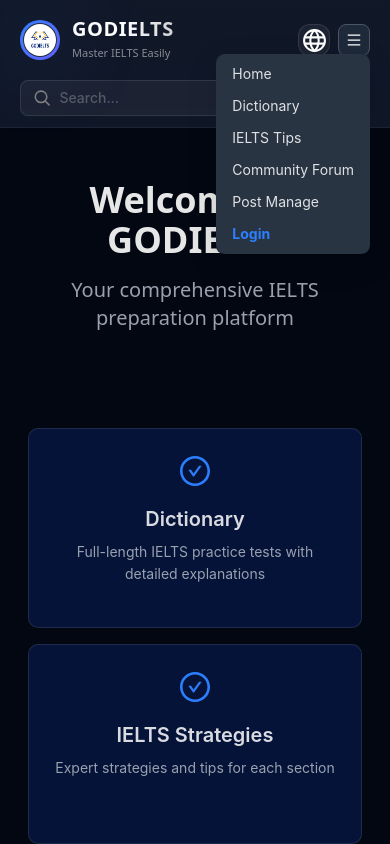
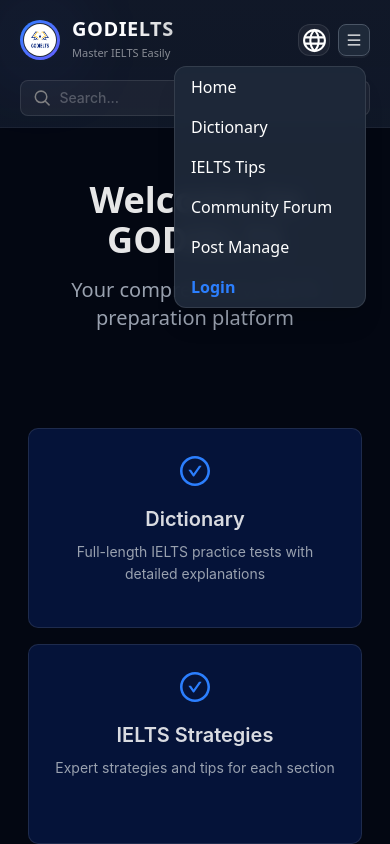
Before and after one commit to GodupDev/GODIELTS, a React (Vite) app: page / in a window 390 px wide. Both pictures are taken after a click on the button 354 px from the left and 40 px from the top of the page. Built offline with nearby package versions, Linux system fonts and the light colour scheme.

Commit message:
1.10 (fix ui Mobile Menu)

```diff
--- a/src/components/layout/Header.jsx
+++ b/src/components/layout/Header.jsx
@@ -478,39 +478,35 @@ const Header = () => {
                 </TooltipButton> */}
                 {/* Mobile Menu */}
                 <div className="xl:hidden">
-                  <Dropdown
-                    menu={{
-                      items: [
-                        ...menuItems.map((item) => ({
-                          key: item.key,
-                          onClick: () => handleMenuClick(item.path),
-                          label: item.label,
-                        })),
-                        {
-                          key: "login",
-                          onClick: () => showLogin(),
-                          label: (
-                            <span className=" text-blue-500 font-bold">
+                  <span>
+                    {uiState.open && (
+                      <div className="absolute right-0 mt-0 mt-[42px] mr-[24px] w-48 bg-gray-800/95 backdrop-blur-sm rounded-xl shadow-xl border border-white/10 overflow-hidden">
+                        {/* Thêm các menu items vào đây */}
+                        {menuItems.map((item) => (
+                          <div
+                            key={item.key}
+                            onClick={() => handleMenuClick(item.path)}
+                            className="block px-4 py-2 hover:bg-gray-700 cursor-pointer text-white"
+                          >
+                            {item.label}
+                          </div>
+                        ))}
+                        <div
+                          onClick={() => showLogin()}
+                          className="block px-4 py-2 hover:bg-gray-700 cursor-pointer text-blue-500 font-semibold"
+                        >
                           Login
-                            </span>
-                          ),
-                        },
-                      ],
-                    }}
-                    trigger={["click"]}
-                    open={uiState.open}
-                    onOpenChange={(newOpen) =>
-                      setUiState((prev) => ({ ...prev, open: newOpen }))
-                    }
-                    overlayClassName="bg-gray-800 border-gray-600 rounded-lg text-white !mt-[10px]"
-                  >
-                    <span>
+                        </div>
+                      </div>
+                    )}
                     <Button
                       icon={<MenuOutlined />}
                       className="!bg-gray-800 !text-white !border-gray-600 hover:!bg-blue-600 "
+                      onClick={() =>
+                        setUiState((prev) => ({ ...prev, open: !prev.open }))
+                      } // Thêm onClick
                     />
                   </span>
-                  </Dropdown>
                 </div>
               </div>
             </div>
```
Lines whose indentation alone changed are shown as unchanged.
